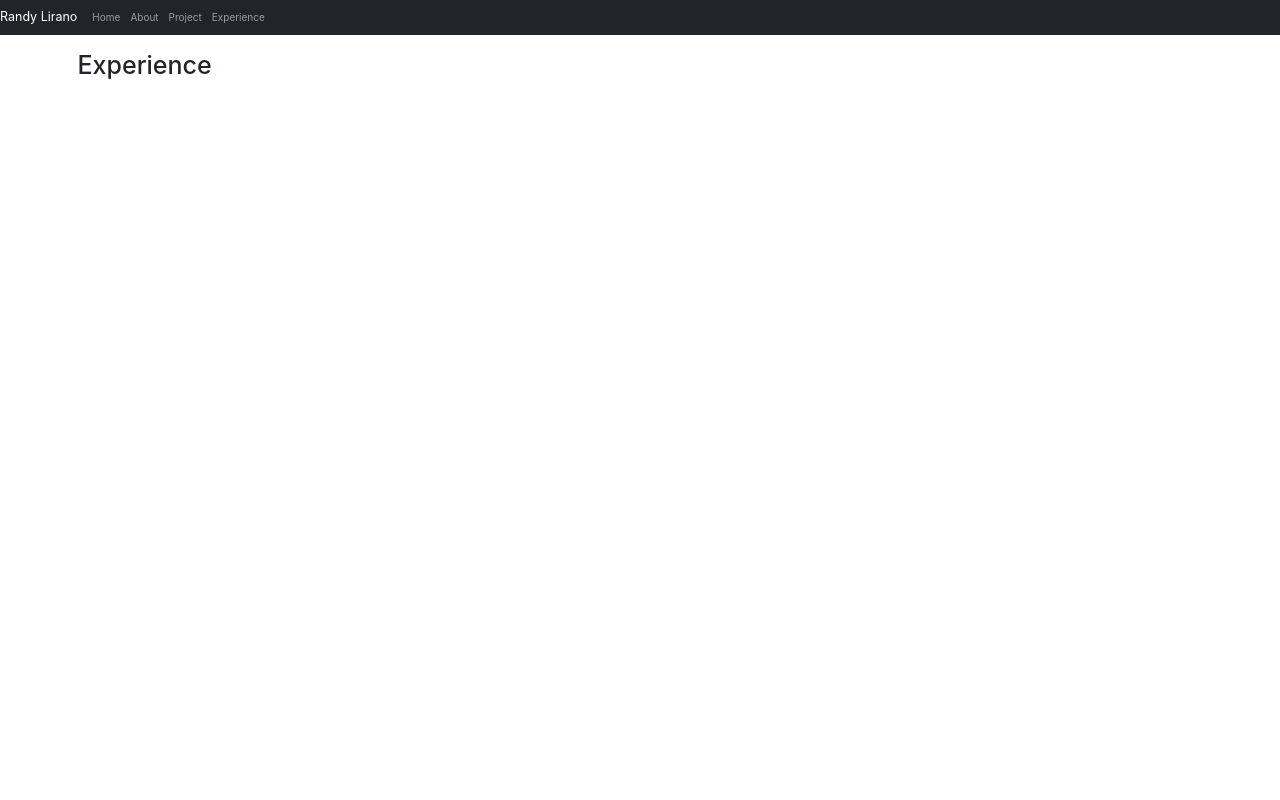
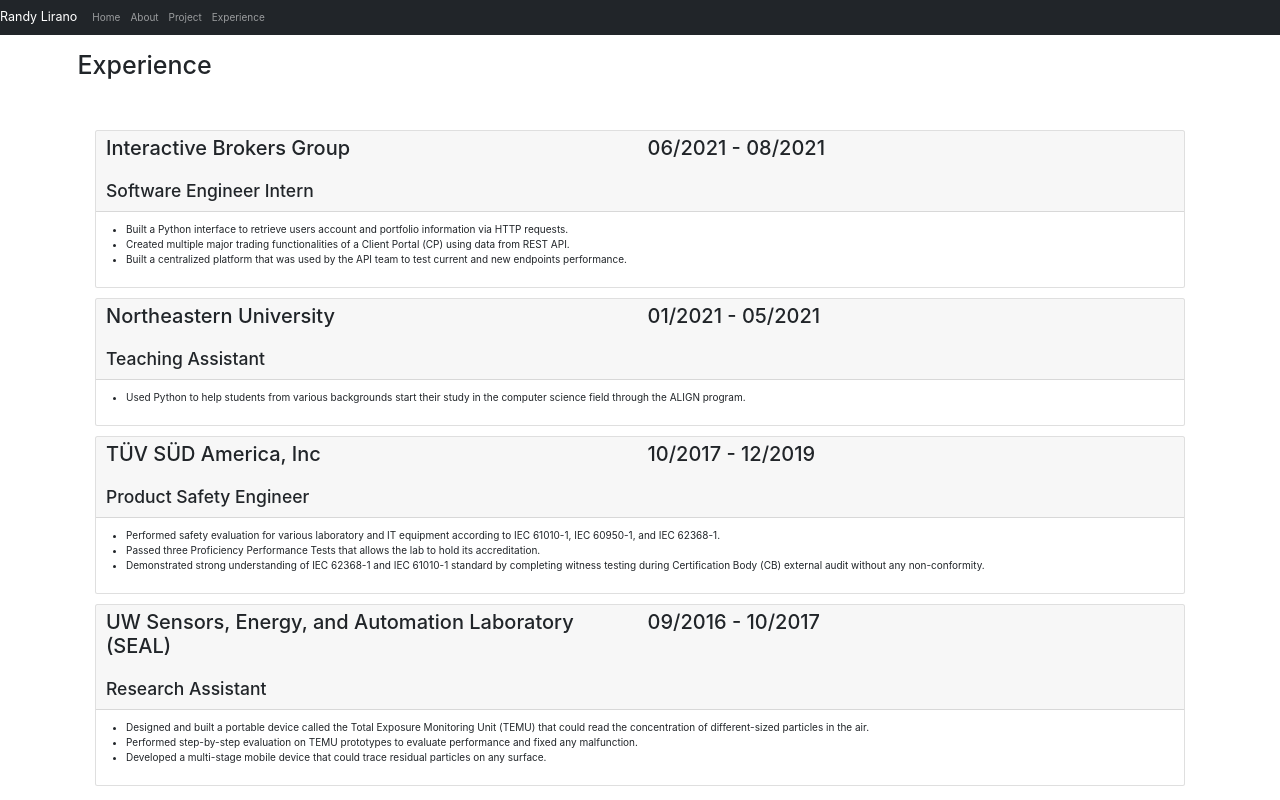
Before and after one commit to randylirano/portfolio, a React (Create React App) app: page /experience in a window 1280 px wide. Built offline with nearby package versions, Linux system fonts and the light colour scheme.

Commit message:
Completed contents for all pages

```diff
--- /dev/null
+++ b/src/components/ExperienceCard.js
@@ -0,0 +1,36 @@
+import React from "react";
+
+function DescriptionItem(props) {
+  return <li>{props.value}</li>;
+}
+
+const ProjectCard = ({experience}) => {
+  const description = experience.description;
+  const descItems = description.map((desc, i) => (
+    <DescriptionItem key={`item_${i}`} value={desc}></DescriptionItem>
+  ));
+  return(
+    <div className="card m-3">
+      <div className="card-header">
+        <div className="row">
+          <div className="col">
+            <h2>{experience.company}</h2>
+            <br/>
+            <h3>{experience.position}</h3>
+          </div>
+          <div className="col">
+            <h2>{experience.start_date} - {experience.end_date}</h2>
+          </div>
+        </div>
+
+      </div>
+      <div className="card-body">
+        <ul>
+          {descItems}
+        </ul>
+      </div>
+    </div>
+  );
+}
+
+export default ProjectCard;
--- /dev/null
+++ b/src/components/ExperiencesList.js
@@ -0,0 +1,63 @@
+import React from "react";
+import ExperienceCard from "./ExperienceCard";
+
+const ExperiencesList = () => {
+  const experiences = [
+    {
+      "company": "Interactive Brokers Group",
+      "position": "Software Engineer Intern",
+      "start_date": "06/2021",
+      "end_date": "08/2021",
+      "description": [
+        "Built a Python interface to retrieve users account and portfolio information via HTTP requests.",
+        "Created multiple major trading functionalities of a Client Portal (CP) using data from REST API.",
+        "Built a centralized platform that was used by the API team to test current and new endpoints performance."
+      ]
+    },
+    {
+      "company": "Northeastern University",
+      "position": "Teaching Assistant",
+      "start_date": "01/2021",
+      "end_date": "05/2021",
+      "description": [
+        "Used Python to help students from various backgrounds start their study in the computer science field through the ALIGN program."
+      ]
+    },
+    {
+      "company": "TÜV SÜD America, Inc",
+      "position": "Product Safety Engineer",
+      "start_date": "10/2017",
+      "end_date": "12/2019",
+      "description": [
+        "Performed safety evaluation for various laboratory and IT equipment according to IEC 61010-1, IEC 60950-1, and IEC 62368-1.",
+        "Passed three Proficiency Performance Tests that allows the lab to hold its accreditation.",
+        "Demonstrated strong understanding of IEC 62368-1 and IEC 61010-1 standard by completing witness testing during Certification Body (CB) external audit without any non-conformity."
+      ]
+    },
+    {
+      "company": "UW Sensors, Energy, and Automation Laboratory (SEAL)",
+      "position": "Research Assistant",
+      "start_date": "09/2016",
+      "end_date": "10/2017",
+      "description": [
+        "Designed and built a portable device called the Total Exposure Monitoring Unit (TEMU) that could read the concentration of different-sized particles in the air.",
+        "Performed step-by-step evaluation on TEMU prototypes to evaluate performance and fixed any malfunction.",
+        "Developed a multi-stage mobile device that could trace residual particles on any surface."
+      ]
+    }
+  ];
+
+  function renderExperienceCards() {
+    return experiences.map((e, i) => (
+      <ExperienceCard key={`experience_${i}`} experience={e}></ExperienceCard>
+    ));
+  }
+
+  return(
+    <div className="container section-page">
+      {renderExperienceCards()}
+    </div>
+  );
+}
+
+export default ExperiencesList;
--- a/src/pages/ExperiencePage.js
+++ b/src/pages/ExperiencePage.js
@@ -1,11 +1,13 @@
 import React from "react";
 import NavBar from "../components/NavBar.js";
+import ExperiencesList from "../components/ExperiencesList.js";
 
 const ExperiencePage = () => {
   return(
     <div className="container section-page">
       <NavBar />
       <h1>Experience</h1>
+      <ExperiencesList />
     </div>
   );
 }
```
